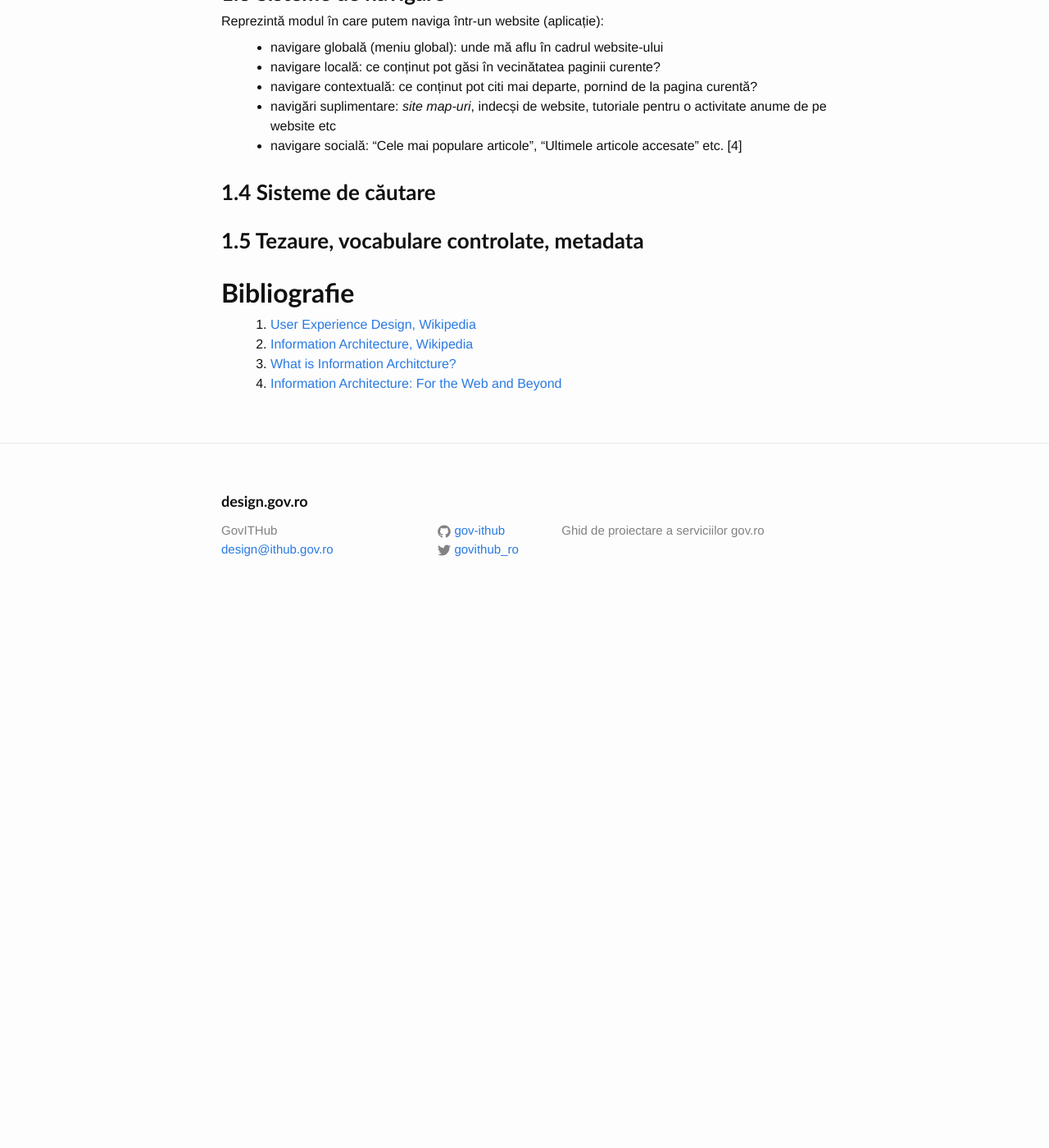
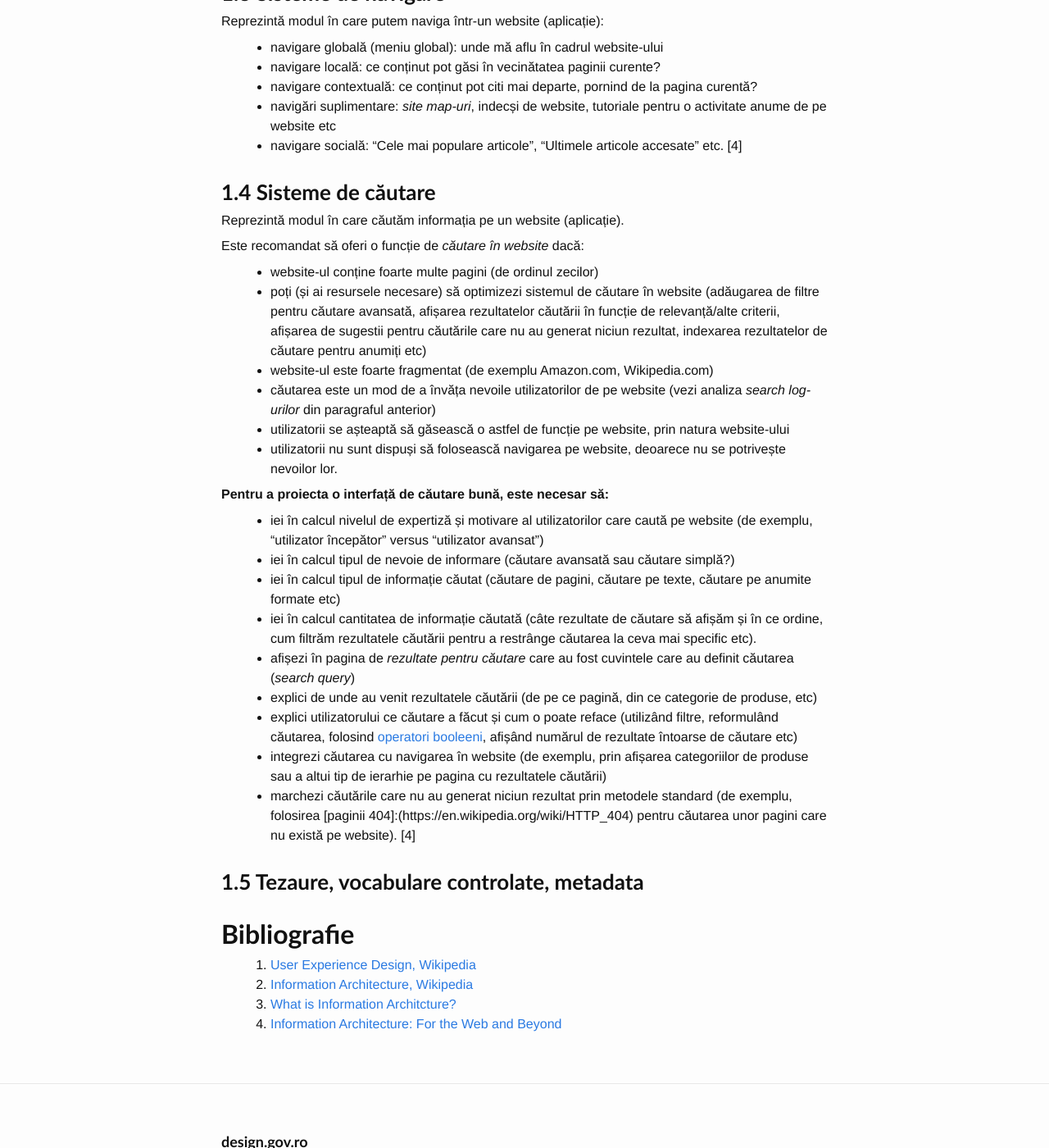
Before and after one commit to gov-ithub/govro-design, a Jekyll site: the page built from 3-ux.md, in a window 1280 px wide and 1400 px high, scrolled down 2225 px. Shown: the whole window at 82% size. Built offline with Jekyll 4.4.1, drawn with Linux system fonts in a browser that asks for light colours; before the commit the page ends 2959 px from its top, so only the background shows below that.

Commit message:
Scurtă descriere pentru a patra ramură a IA
Adică Sisteme de căutare

```diff
--- a/3-ux.md
+++ b/3-ux.md
@@ -85,6 +85,27 @@ Reprezintă modul în care putem naviga într-un website (aplicație):
 * navigare socială: "Cele mai populare articole", "Ultimele articole accesate" etc. [4]
 
 ### 1.4 Sisteme de căutare
+Reprezintă modul în care căutăm informația pe un website (aplicație).
+
+Este recomandat să oferi o funcție de _căutare în website_ dacă:
+* website-ul conține foarte multe pagini (de ordinul zecilor)
+* poți (și ai resursele necesare) să optimizezi sistemul de căutare în website (adăugarea de filtre pentru căutare avansată, afișarea rezultatelor căutării în funcție de relevanță/alte criterii, afișarea de sugestii pentru căutările care nu au generat niciun rezultat, indexarea rezultatelor de căutare pentru anumiți etc)
+* website-ul este foarte fragmentat (de exemplu Amazon.com, Wikipedia.com)
+* căutarea este un mod de a învăța nevoile utilizatorilor de pe website (vezi analiza _search log-urilor_ din paragraful anterior)
+* utilizatorii se așteaptă să găsească o astfel de funcție pe website, prin natura website-ului
+* utilizatorii nu sunt dispuși să folosească navigarea pe website, deoarece nu se potrivește nevoilor lor.
+
+**Pentru a proiecta o interfață de căutare bună, este necesar să:**
+* iei în calcul nivelul de expertiză și motivare al utilizatorilor care caută pe website (de exemplu, "utilizator începător" versus "utilizator avansat")
+* iei în calcul tipul de nevoie de informare (căutare avansată sau căutare simplă?)
+* iei în calcul tipul de informație căutat (căutare de pagini, căutare pe texte, căutare pe anumite formate etc)
+* iei în calcul cantitatea de informație căutată (câte rezultate de căutare să afișăm și în ce ordine, cum filtrăm rezultatele căutării pentru a restrânge căutarea la ceva mai specific etc).
+* afișezi în pagina de _rezultate pentru căutare_ care au fost cuvintele care au definit căutarea (_search query_)
+* explici de unde au venit rezultatele căutării (de pe ce pagină, din ce categorie de produse, etc)
+* explici utilizatorului ce căutare a făcut și cum o poate reface (utilizând filtre, reformulând căutarea, folosind [operatori booleeni](http://libguides.mit.edu/c.php?g=175963&p=1158594), afișând numărul de rezultate întoarse de căutare etc)
+* integrezi căutarea cu navigarea în website (de exemplu, prin afișarea categoriilor de produse sau a altui tip de ierarhie pe pagina cu rezultatele căutării)
+* marchezi căutările care nu au generat niciun rezultat prin metodele standard (de exemplu, folosirea [paginii 404]:(https://en.wikipedia.org/wiki/HTTP_404) pentru căutarea unor pagini care nu există pe website). [4]
+
 
 ### 1.5 Tezaure, vocabulare controlate, metadata
 
```
